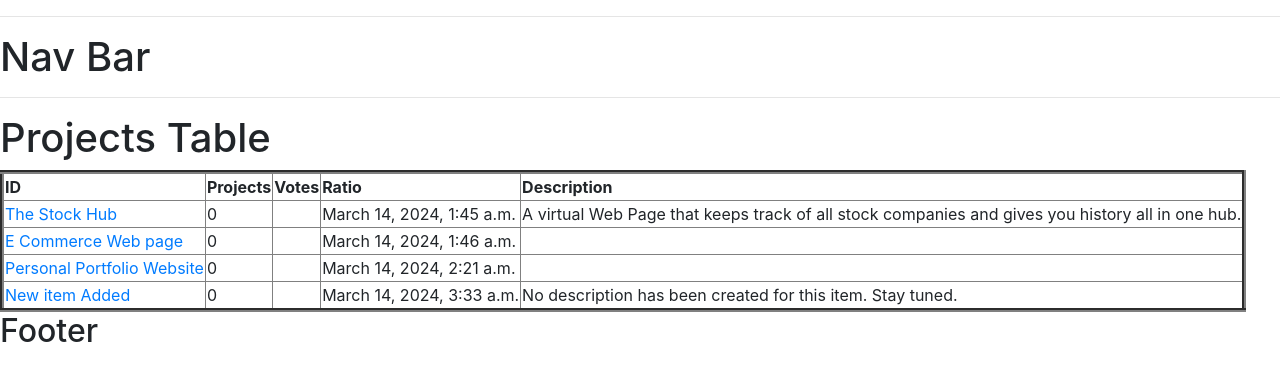
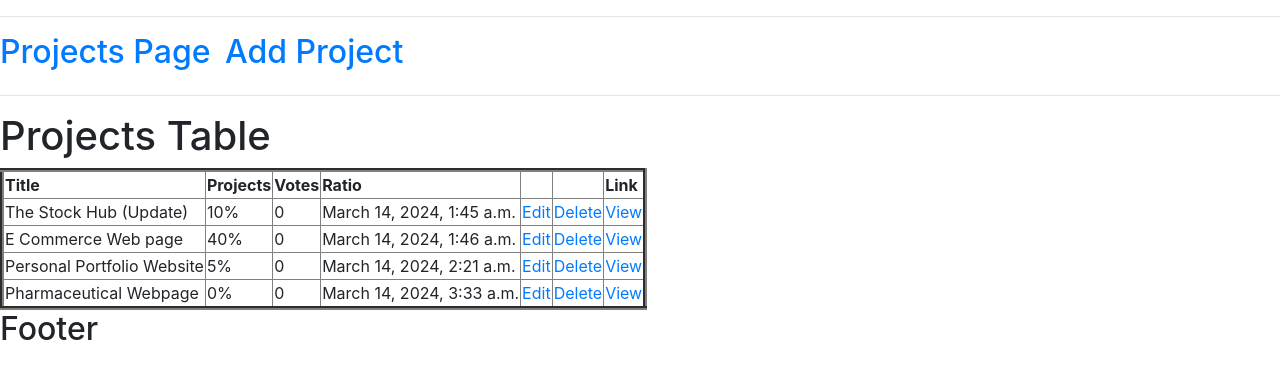
Before and after one commit to Yohammed18/data-wrangling, a Django app: page / in a window 1280 px wide. Shown: the top 381 px of the page. Run offline with Django 5.2, Linux system fonts and the light colour scheme; data comes from the database, SQL or seed files in the repository.

Commit message:
Created a Model Form and Multiple functional views handling CRUD

```diff
--- a/django-Tutorial/devsearch/projects/models.py
+++ b/django-Tutorial/devsearch/projects/models.py
@@ -9,7 +9,7 @@ class Project(models.Model):
     source_link = models.CharField(max_length=2000, blank=True, null=True)
     tags = models.ManyToManyField('Tag', blank=True)
     vote_total = models.IntegerField(default=0, null=True, blank=True)
-    vote_ration = models.IntegerField(default=0, null=True, blank=True)
+    vote_ratio = models.IntegerField(default=0, null=True, blank=True)
     created = models.DateTimeField(auto_now_add=True)
     id = models.UUIDField(default=uuid.uuid4, unique=True, primary_key=True, editable=False)
 
--- a/django-Tutorial/devsearch/projects/templates/projects/projects.html
+++ b/django-Tutorial/devsearch/projects/templates/projects/projects.html
@@ -4,23 +4,27 @@
 {% block blockname %}
 <h1>Projects Table</h1>
 <table border="4px">
-    <thead >
+    <thead>
         <tr>
-            <th>ID</th>
+            <th>Title</th>
             <th>Projects</th>
             <th>Votes</th>
             <th>Ratio</th>
-            <th>Description</th>
+            <th></th>
+            <th></th>
+            <th>Link</th>
         </tr>
     </thead>
     <tbody>
         {% for project in projects %}
         <tr>
-            <td><a href="{%  url 'project' project.id%}">{{project.title}}</a></td>
-            <td>{{project.vote_total}}</td>
+            <td>{{project.title}}</td>
+            <td>{{project.vote_total}}%</td>
             <td>{{project.vote_ratio}}</td>
             <td>{{project.created}}</td>
-            <td>{{project.description}}</td>
+            <td><a href="{% url 'update-project' project.id %}">Edit</a></td>
+            <td><a href="{% url 'delete_project' project.id%}">Delete</a></td>
+            <td><a href="{%  url 'project' project.id%}">View</a></td>
         </tr>
         {% endfor %}
     </tbody>
--- a/django-Tutorial/devsearch/projects/urls.py
+++ b/django-Tutorial/devsearch/projects/urls.py
@@ -3,5 +3,8 @@ from . import views
 
 urlpatterns = [
     path('', views.projects, name='projects'),
-    path('project/<str:pk>/', views.project, name='project')
+    path('project/<str:pk>/', views.project, name='project'),
+    path('create-project/', views.createProject, name='create_project'),
+    path('update-project/<str:pk>/', views.updateProject, name='update-project'),
+    path('delete-project/<str:pk>', views.deleteProject, name='delete_project')
 ]
--- a/django-Tutorial/devsearch/projects/views.py
+++ b/django-Tutorial/devsearch/projects/views.py
@@ -1,5 +1,7 @@
-from django.shortcuts import render
+from django.shortcuts import render, redirect
 from .models import Project
+from .forms import ProjectForm
+
 # Create your views here.
 # create a view that will be return by the view
 def projects(request):
@@ -11,3 +13,42 @@ def project(request, pk):
     projectObj = Project.objects.get(id=pk)
     tags = projectObj.tags.all()
     return render(request, 'projects/single-project.html', {'project': projectObj, 'tags': tags})
+
+def createProject(request):
+    projectform = ProjectForm()
+
+    if request.method == 'POST':
+        form = ProjectForm(request.POST)
+        # print(request.POST)
+        if form.is_valid():
+            form.save()
+            return redirect('projects')
+
+    context = {'form': projectform}
+    return render(request, 'projects/project_form.html', context)
+
+
+def updateProject(request, pk):
+    project = Project.objects.get(id=pk)
+    projectform = ProjectForm(instance=project)
+
+    if request.method == 'POST':
+        form = ProjectForm(request.POST, instance=project)
+        # print(request.POST)
+        if form.is_valid():
+            form.save()
+            return redirect('projects')
+
+    context = {'form': projectform}
+    return render(request, 'projects/project_form.html', context)
+
+def deleteProject(request, pk):
+    project = Project.objects.get(id=pk)
+
+    # logic to handle the post request to delete the record from the database.
+    if request.method == 'POST':
+        project.delete()
+        return redirect('projects')
+
+    context = {'object': project}
+    return render(request, 'projects/delete_template.html', context)
--- a/django-Tutorial/devsearch/templates/navbar.html
+++ b/django-Tutorial/devsearch/templates/navbar.html
@@ -1,2 +1,11 @@
-<h1>Nav Bar</h1>
+<span style="display: inline-block; margin-right: 10px;">
+    <a href="{% url 'projects' %}">
+        <h2>Projects Page</h2>
+    </a>
+</span>
+<span style="display: inline-block; margin-right: 10px;">
+    <a href="{% url 'create_project' %}">
+        <h2>Add Project</h2>
+    </a>
+</span>
 <hr>
```
Also changed, not shown: django-Tutorial/devsearch/projects/forms.py (added, +9 -0 lines), django-Tutorial/devsearch/projects/templates/projects/delete_template.html (added, +17 -0 lines), django-Tutorial/devsearch/projects/templates/projects/project_form.html (added, +14 -0 lines), django-Tutorial/devsearch/projects/templates/projects/single-project.html (+4 -6 lines), django-Tutorial/devsearch/db.sqlite3, django-Tutorial/devsearch/projects/migrations/0003_rename_vote_ration_project_vote_ratio.py (added).
